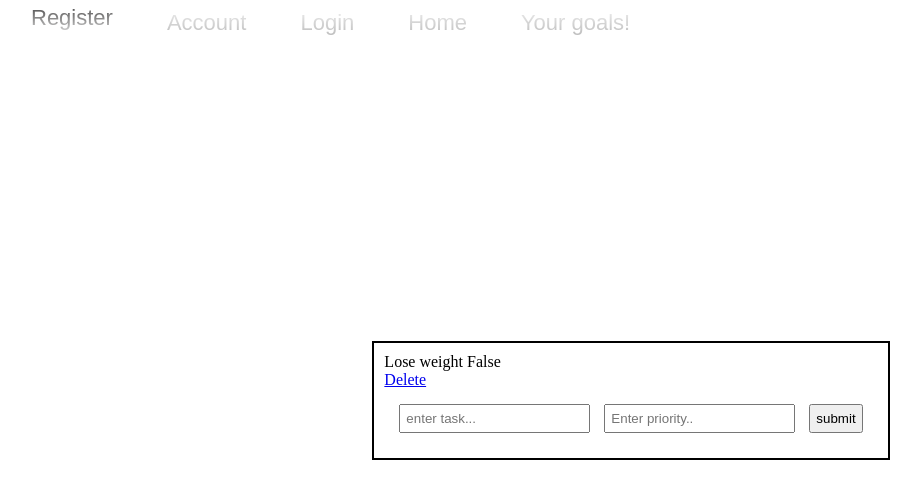
After one commit to FrodoTheButcher/Fodor-Tudor, a Django app: page /task/ in a window 1280 px wide. The commit adds this page. Shown: the top 499 px of the page, without its empty margins (9-930 px from the left). Run offline with Django 4.2, Linux system fonts and the light colour scheme; data comes from the database, SQL or seed files in the repository; both versions use the stored data as it was after the commit.

Commit message:
database + pagina de goals

```diff
--- a/Fodor-Tudor/my_project/my_project_app/templates/base.html
+++ b/Fodor-Tudor/my_project/my_project_app/templates/base.html
@@ -162,9 +162,11 @@
     {% endblock %}
     <div id="navbar"  >
         <div id="base">
-            <a href="#">Register</a>
+            <a href="{% url 'register' %}">Register</a>
             <a href="#">Account</a>
-            <a href="{% url 'login' %}">Login</a>
+            <a href="#">Login</a>
+            <a href="{% url 'main' %}">Home</a>
+            <a href="{% url 'task' %}">Your goals!</a>
         </div>
         <div id="more">
            <p id="ICON" onclick="descriptionOPEN()" ><svg   class="iconMore" xmlns="http://www.w3.org/2000/svg" width="1em" height="1em" viewBox="0 0 48 48"><g  fill="none" stroke="currentColor" stroke-linecap="round" stroke-width="4"><path stroke-linejoin="round" d="M40 28L24 40L8 28"/><path d="M8 10h32M8 18h32"/></g></svg></p>
--- /dev/null
+++ b/Fodor-Tudor/my_project/my_project_app/templates/task.html
@@ -0,0 +1,55 @@
+{% extends "base.html" %}
+{% block content %}
+
+<style>
+
+    #Task
+    {
+    width: fit-content;
+    height: fit-content;
+    border: 2px solid black;
+    position: absolute;
+    top:0;
+    bottom: 0;
+    left: 0;
+    right: 0;
+    margin: auto;
+    padding: 10px;
+    }
+    #Task>form
+    {
+        position: relative;
+        display: inline-block;
+        padding: 10px;
+    }
+    #Task>form>input
+    {
+        padding: 5px;
+        margin: 5px;
+    }
+</style>
+
+
+
+<div id="Task" >
+    <div id="TaskList" >
+        {% for item in all_items %}
+        <p>{{item}}</p> <a href="{% url 'delete' item.id%}">Delete</a>
+    {% endfor %}
+
+    </div>
+
+
+<form action="{% url 'task' %}" method="post">
+    {% csrf_token %}
+    <input type="text" name="task" placeholder="enter task..." >
+    <input type="text" name="priority" placeholder="Enter priority..">
+    <input type="submit"  value="submit"  >
+    {% if messages %}
+     {% for message in messages %}
+     <h3>{{message}}</h3>
+     {% endfor %}
+    {% endif %}
+</form>
+</div>
+{% endblock %}
--- a/Fodor-Tudor/my_project/my_project_app/urls.py
+++ b/Fodor-Tudor/my_project/my_project_app/urls.py
@@ -17,7 +17,8 @@ from django.urls import path
 from . import views
 urlpatterns = [
     path("",views.main, name='main'),
-    path("login/",views.login,name='login'),
     path("test/",views.test,name='test'),
     path("register/", views.register, name='register'),
+    path("task/", views.task, name='task'),
+    path("delete/<list_id>", views.delete, name='delete'),
 ]
--- a/Fodor-Tudor/my_project/my_project_app/views.py
+++ b/Fodor-Tudor/my_project/my_project_app/views.py
@@ -1,11 +1,11 @@
-from django.shortcuts import render
+from django.shortcuts import render,redirect
 from django.views.decorators.csrf import csrf_protect
+from .models import TaskDb
+from .forms import TaskForm
+from django.contrib import messages
 def main(request):
     return render(request,'main.html')
 
-
-def login(request):
-    return render(request,'login.html')
 
 def test(request):
     email = request.GET['email']
@@ -17,3 +17,23 @@ def test(request):
 
 def register(request):
     return render(request, 'register.html')
+
+def task(request):
+    if request.method == 'POST':
+        form = TaskForm(request.POST or None)
+
+        if form.is_valid():
+            form.save()
+            all_items = TaskDb.objects.all()
+            messages.success(request,('New item added'))
+            return render(request,'task.html',{'all_items':all_items})
+
+    else:
+        all_items = TaskDb.objects.all()
+        return render(request,'task.html',{'all_items':all_items})
+
+def delete(request,list_id):
+    item = TaskDb.objects.get(pk=list_id)
+    item.delete()
+    messages.success(request,('Item deleted..'))
+    return redirect('task')
```
Also changed, not shown: Fodor-Tudor/my_project/my_project_app/forms.py (added, +7 -0 lines), Fodor-Tudor/my_project/my_project_app/templates/login.html (deleted, +0 -70 lines), Fodor-Tudor/my_project/db.sqlite3, Fodor-Tudor/my_project/my_project_app/models.py (line endings or trailing spaces).
